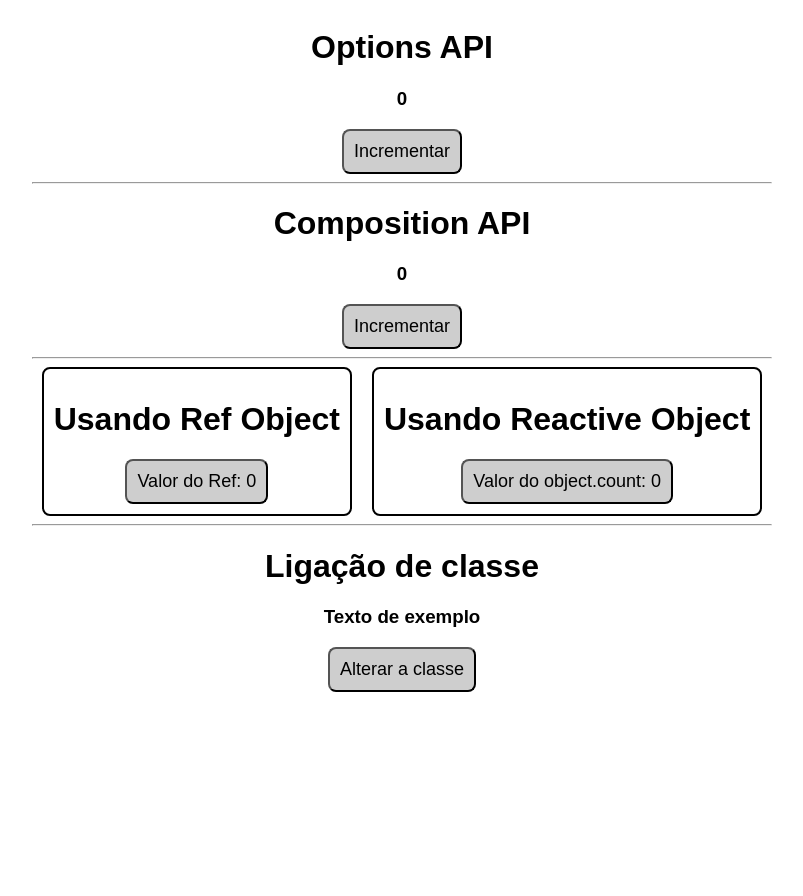
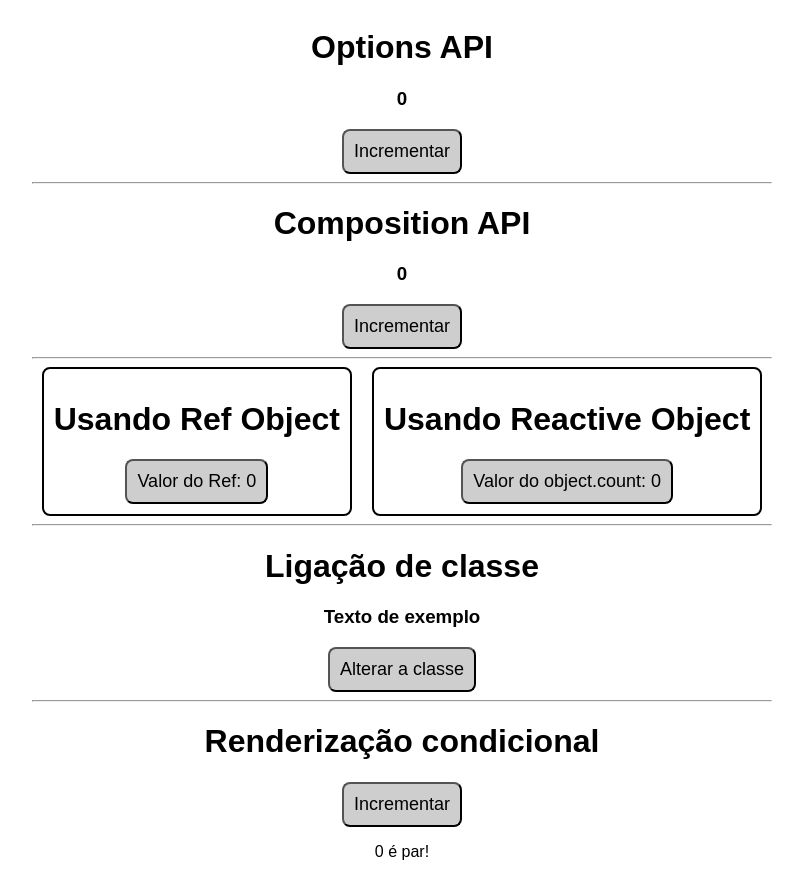
Before and after one commit to AndersonCamposs/learning_vue, a Vue app: page / in a window 1280 px wide. Shown: the top 896 px of the page, without its empty margins (238-1041 px from the left). Built offline with nearby package versions, Linux system fonts and the light colour scheme.

Commit message:
Renderização condicional com propriedade computada

```diff
--- a/src/App.vue
+++ b/src/App.vue
@@ -3,6 +3,7 @@ import CompositionAPI from "./components/CompositionAPI.vue";
 import OptionsAPI from "./components/OptionsAPI.vue"
 import ReactiveData from "./components/ReactiveData.vue";
 import ClassBinding from "./components/ClassBinding.vue";
+import ConditionalRendering from "./components/ConditionalRendering.vue";
 </script>
 
 <template>
@@ -13,6 +14,8 @@ import ClassBinding from "./components/ClassBinding.vue";
   <ReactiveData />
   <hr>
   <ClassBinding />
+  <hr>
+  <ConditionalRendering />
 </template>
 
 <style scoped>
--- a/src/assets/main.css
+++ b/src/assets/main.css
@@ -17,6 +17,6 @@ button {
 }
 
 button:hover {
-  background-color: #a09797;
+  background-color: #bab4b4;
   cursor: pointer;
 }
--- /dev/null
+++ b/src/components/ConditionalRendering.vue
@@ -0,0 +1,20 @@
+<script setup>
+import { computed, ref } from 'vue';
+
+const count = ref(0);
+
+function increment() {
+    count.value++;
+}
+
+const getFlag = computed(() => {
+    return (count.value % 2) === 0;
+})
+</script>
+
+<template>
+<h1>Renderização condicional</h1>
+<button @click="increment">Incrementar</button>
+<p v-if="getFlag">{{ count }} é par!</p>
+<p v-else>{{ count }} é ímpar!</p>
+</template>
```
